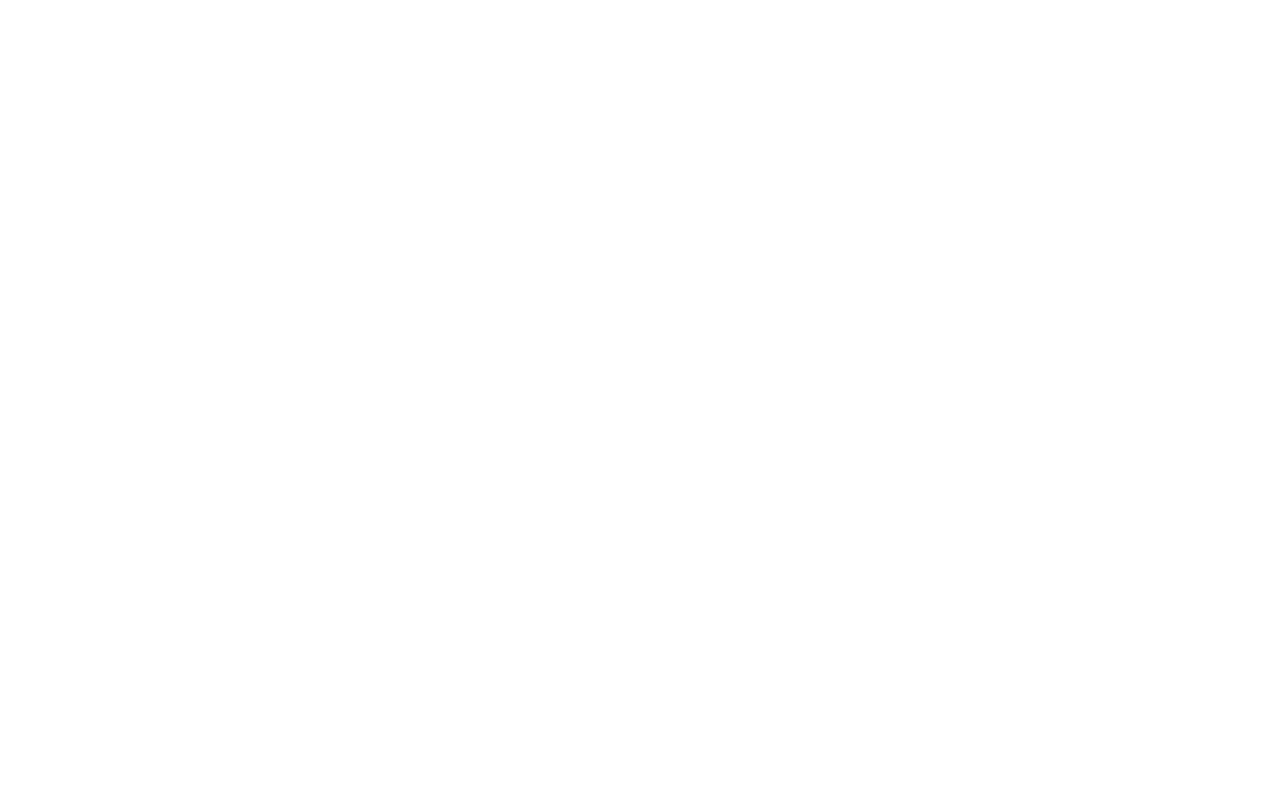
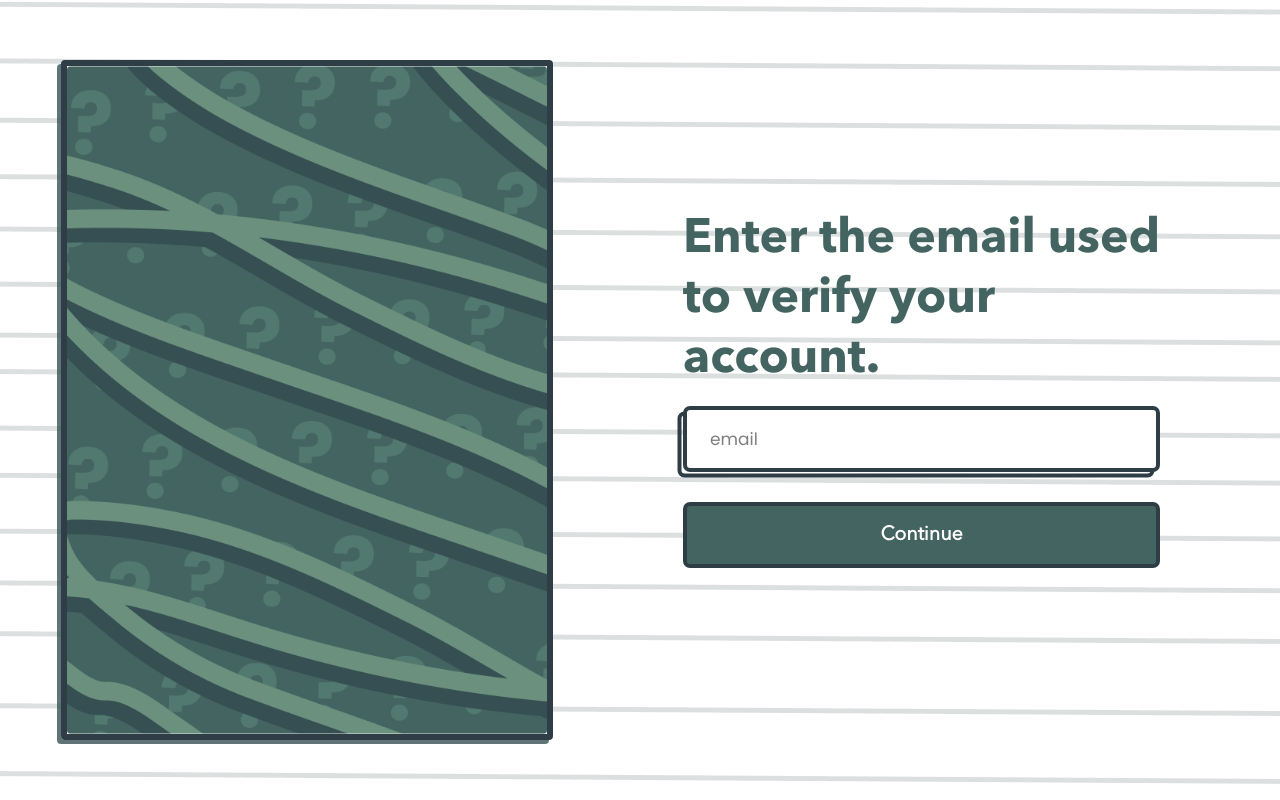
Before and after one commit to adebola-io/quizwiz, a React (Vite) app in the folder frontend/: page /auth/forgot-password in a window 1280 px wide. Before the commit this address led to /404. Built offline with nearby package versions, Linux system fonts and the light colour scheme.

Commit message:
forgot-password and reset-password

```diff
--- a/frontend/src/components/fragments/LoginForm.tsx
+++ b/frontend/src/components/fragments/LoginForm.tsx
@@ -5,6 +5,7 @@ import { useAuth, useFormValidator } from "@/hooks";
 import { Button, Input } from "@/components/ui";
 import { FormObject, LoginParams, RequestError } from "@/types";
 import { AxiosError } from "axios";
+import { Link } from "react-router-dom";
 
 interface LoginErrorObject {
    usernameOrEmail?: string;
@@ -100,9 +101,9 @@ export function LoginForm() {
                Log In
             </Button>
          </div>
-         <div className="text-green-charcoal animate-fade-in-from-left effect-item-2 font-bold w-full text-right underline text-[1rem] [line-height:4.375rem]">
+         <Link to = "/auth/forgot-password"className="text-green-charcoal animate-fade-in-from-left effect-item-2 font-bold w-full text-right underline text-[1rem] [line-height:4.375rem]">
             Forgot Password?
-         </div>
+         </Link>
       </form>
    );
 }
--- /dev/null
+++ b/frontend/src/pages/ForgotPassword.tsx
@@ -0,0 +1,43 @@
+import { Input } from "@/components/ui"
+import { Button } from "@/components/ui"
+
+export default function ForgotPassword() {
+  return (
+    <main className="bg-[url('/src/assets/lines-background.png')] h-fit flex flex-col-reverse md:flex-row md:h-screen items-center">
+        <section className="flex items-center h-full md:w-[48%] w-full">
+          <div className="md:w-[80%] md:mx-auto md:h-[85%] h-[500px] shadow-components/shadow border-[6px] border-green-charcoal rounded w-full">
+            <img src="/src/assets/signin-background.png" alt="background" className=" w-full h-full rounded"/>
+          </div>
+        </section>
+
+        <section className="h-full flex items-center md:w-[48%] w-[100%] md:pt-0 pt-8 px-4">
+            <div className="mx-auto">
+              <p className="font-bold text-[3rem] leading-tight text-green-feldgrau font-avenir-next-lt-pro-bold">Enter the email used <br /> to verify your <br /> account.</p>
+
+              <Input placeholder="email"
+              type="email"
+              id="email"
+              className="w-full mt-4"
+              containerClassName="animate-fade-in-from-right effect-item-1"/>
+
+              <Button
+              type="submit"
+              className="w-full hover:brightness-90 animate-fade-in-from-right effect-item-3"
+              variant="override"
+              style={{
+                boxShadow: "none",
+                color: "var(--white)",
+                backgroundColor: "var(--green-feldgrau)",
+                borderWidth: "4px",
+                height: "4.125rem",
+                marginBottom: "1.36rem"
+             }}
+
+
+
+              >Continue</Button>
+            </div>
+        </section>
+    </main>
+  )
+}
--- /dev/null
+++ b/frontend/src/pages/ResetPassword.tsx
@@ -0,0 +1,50 @@
+import { Input } from "@/components/ui"
+import { Button } from "@/components/ui"
+
+export default function ResetPassword() {
+  return (
+    <main className="bg-[url('/src/assets/lines-background.png')] h-fit flex flex-col-reverse md:flex-row md:h-screen items-center">
+        <section className="flex items-center h-full md:w-[48%] w-full">
+          <div className="md:w-[80%] md:mx-auto md:h-[90%] h-[500px] shadow-components/shadow border-[6px] border-green-charcoal rounded w-full">
+            <img src="/src/assets/signin-background.png" alt="background" className=" w-full h-full rounded"/>
+          </div>
+        </section>
+
+        <section className="h-full flex items-center md:w-[48%] w-[100%] pt-5 px-4">
+            <div className="mx-auto w-full">
+              <p className="font-bold text-[3rem] leading-tight text-green-feldgrau font-avenir-next-lt-pro-bold">Enter a new <br /> password.</p>
+              <div>
+              <Input placeholder="Password"
+              type="password"
+              id="password"
+              className="w-full mt-4 animate-fade-in-from-right"
+              containerClassName="animate-fade-in-from-right effect-item-1"/>
+
+              <Input placeholder="Confirm Password"
+              type="password"
+              id="password"
+              className="w-full mt-4"
+              containerClassName="animate-fade-in-from-right effect-item-1"/>
+              </div>
+
+              <Button
+              type="submit"
+              className="w-full hover:brightness-90 animate-fade-in-from-right effect-item-3"
+              variant="override"
+              style={{
+                boxShadow: "none",
+                color: "var(--white)",
+                backgroundColor: "var(--green-feldgrau)",
+                borderWidth: "4px",
+                height: "4.125rem",
+                marginBottom: "1.36rem"
+             }}
+
+
+
+              >Reset Password</Button>
+            </div>
+        </section>
+    </main>
+  )
+}
--- a/frontend/src/routes/index.tsx
+++ b/frontend/src/routes/index.tsx
@@ -35,6 +35,9 @@ const LoginOrSignUpPage = Loadable(
 const VerifyEmailPage = Loadable(
    lazy(() => import("../pages/VerifyEmailPage"))
 );
+const ForgotPassword = Loadable(
+   lazy(() => import("../pages/ForgotPassword"))
+)
 
 // Protected
 const Home = Loadable(lazy(() => import("../pages/Home")));
@@ -57,6 +60,14 @@ export default function Router() {
                element: (
                   <GuestGuard>
                      <LoginOrSignUpPage />
+                  </GuestGuard>
+               )
+            },
+            {
+               path: "forgot-password",
+               element: (
+                  <GuestGuard>
+                     <ForgotPassword />
                   </GuestGuard>
                )
             }
```
